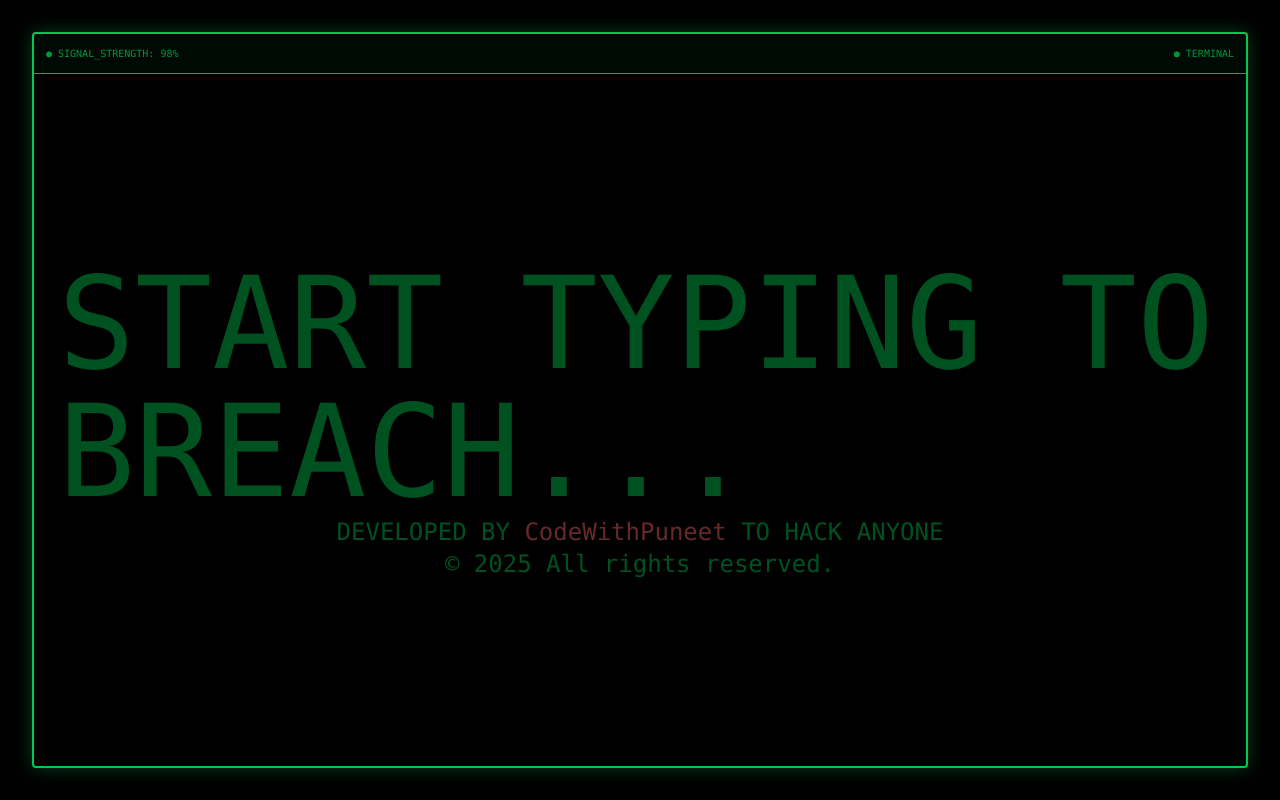
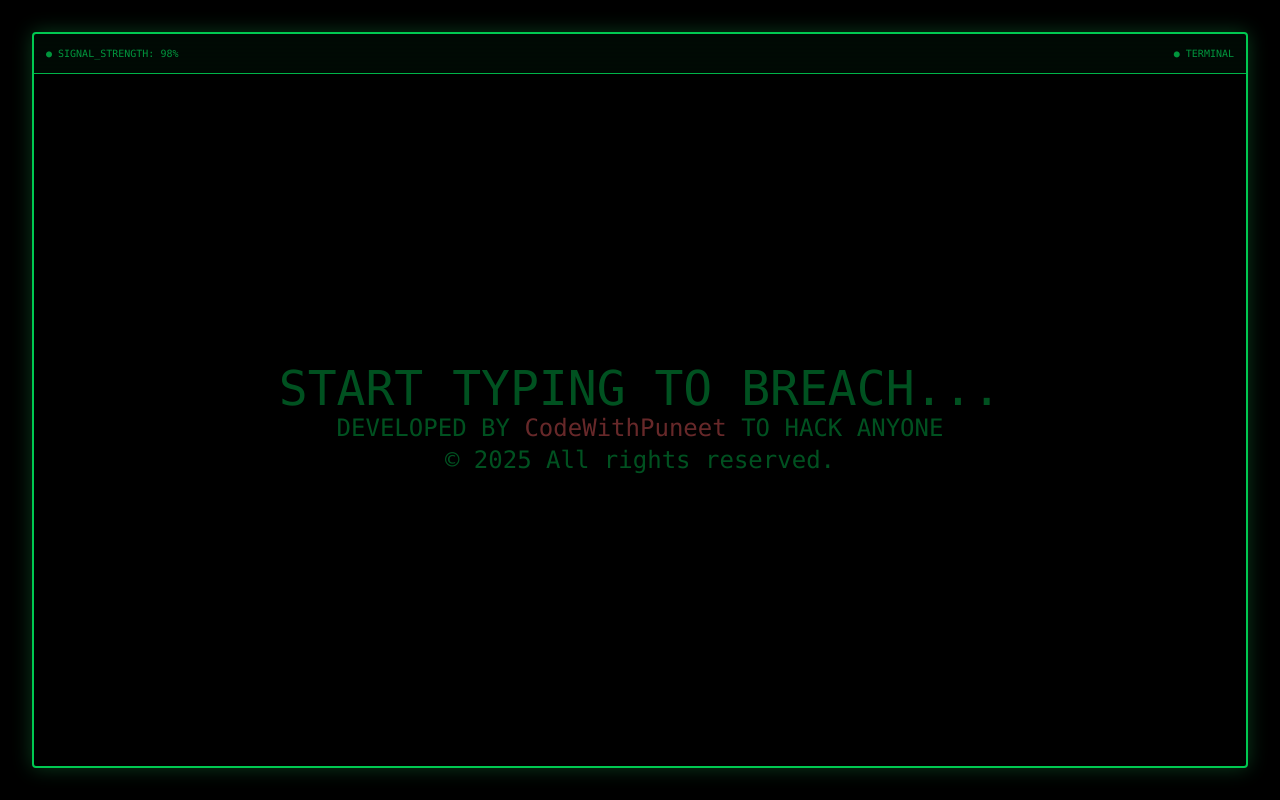
Before and after one commit to CodeWithPuneet729/fake_hacker_terminal, a Next.js app: page / in a window 1280 px wide. Built offline with nearby package versions, Linux system fonts and the light colour scheme.

Commit message:
Change text size for 'START TYPING TO BREACH...' message

```diff
--- a/components/Terminal.jsx
+++ b/components/Terminal.jsx
@@ -61,7 +61,7 @@ const SigmaTyper = () => {
                 <div ref={scrollRef} className="p-6 flex-1 overflow-y-auto space-y-1 scrollbar-hide">
                     {lines.length === 0 && (
                         <div className="h-full flex flex-col items-center justify-center opacity-30 text-2xl animate-pulse">
-                            <div className="text-9xl">START TYPING TO BREACH...</div>
+                            <div className="text-5xl">START TYPING TO BREACH...</div>
                             <div>DEVELOPED BY<span className="text-red-400 animate-none"> CodeWithPuneet </span>TO HACK ANYONE </div>
                             <div>&copy; 2025 All rights reserved.</div>
                         </div>
```
